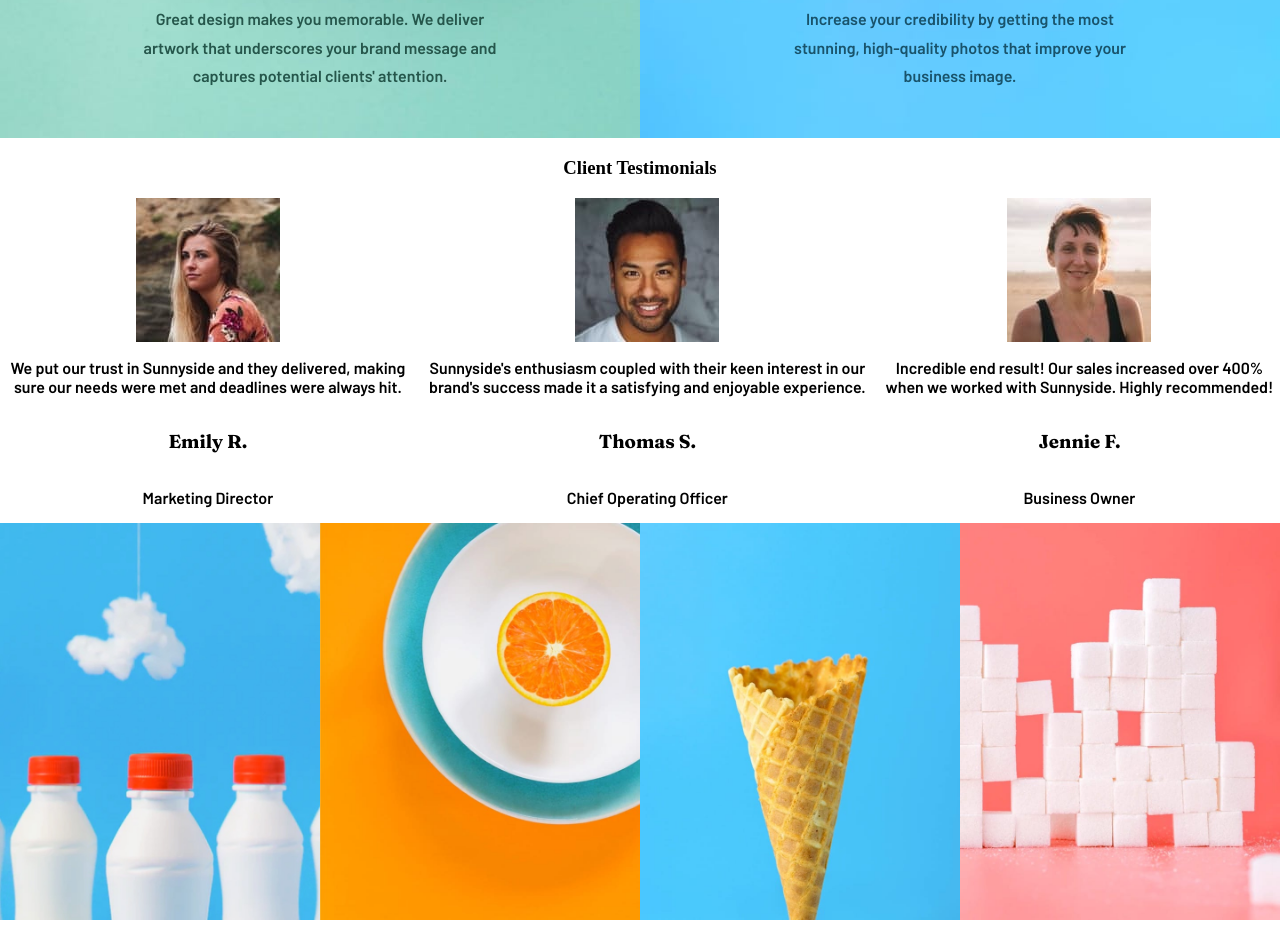
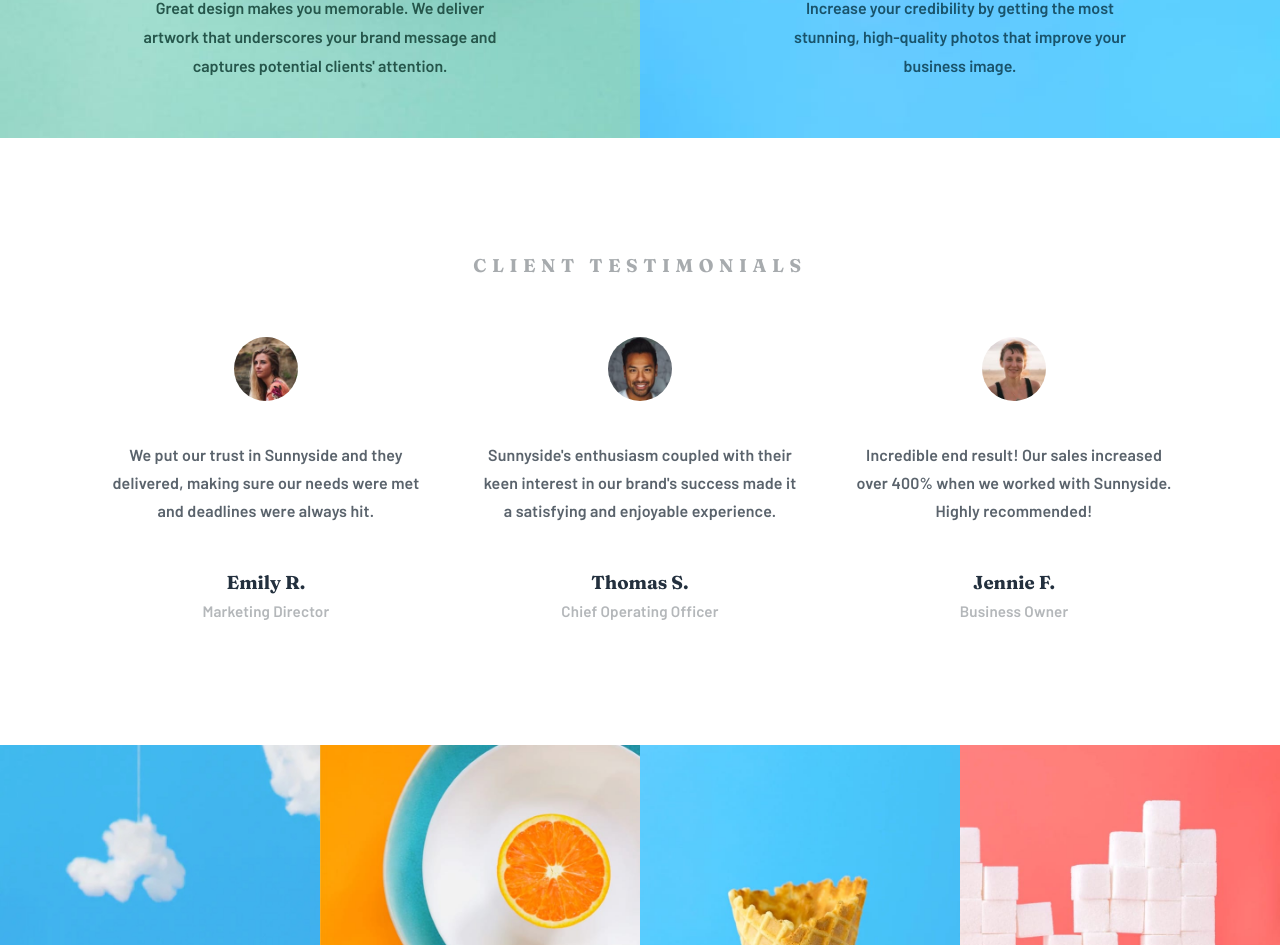
Before and after one commit to VasuBeachoo/sunnyside-landing-page, a React (Create React App) app: page / in a window 1280 px wide. Shown: the part 2173-3118 px from the top of the page. Built offline with nearby package versions, Linux system fonts and the light colour scheme.

Commit message:
Style testimonials section

```diff
--- a/src/App.js
+++ b/src/App.js
@@ -153,7 +153,7 @@ const App = () => {
         </section>
         <section className="features">{renderFeatures(features)}</section>
         <section className="testimonials">
-          <h3 className="testimonials__heading">Client Testimonials</h3>
+          <h3 className="testimonials__heading">CLIENT TESTIMONIALS</h3>
           <div className="testimonials__container">
             {testimonials.map((testimonial) => (
               <Testimonial
--- a/src/css/style.css
+++ b/src/css/style.css
@@ -220,6 +220,7 @@ body {
 
 .double-feature__paragraph {
   font-family: "Barlow", sans-serif;
+  line-height: 1.75rem;
 }
 
 .double-feature__link {
@@ -288,7 +289,6 @@ body {
   font-size: clamp(0.75rem, 5vw, 1rem);
   color: #818498;
   letter-spacing: 0.02rem;
-  line-height: 1.75rem;
   margin: 1.85rem 0 1rem;
 }
 
@@ -335,6 +335,7 @@ body {
 
 .single-feature__paragraph {
   font-family: "Barlow", sans-serif;
+  line-height: 1.75rem;
 }
 
 .single-feature__link {
@@ -357,13 +358,13 @@ body {
 
 .single-feature__heading {
   position: absolute;
-  top: 60.75%;
+  top: 59%;
   font-size: clamp(0.75rem, 5vw, 1.6rem);
 }
 
 .single-feature__paragraph {
   position: absolute;
-  top: 72%;
+  top: 70%;
   font-size: 1rem;
   max-width: 40ch;
   line-height: 1.8rem;
@@ -392,6 +393,15 @@ body {
   -webkit-box-align: center;
       -ms-flex-align: center;
           align-items: center;
+  padding: 6.5rem 5rem;
+}
+
+.testimonials__heading {
+  font-family: "Fraunces", serif;
+  color: #a7abae;
+  font-size: clamp(0.75rem, 5vw, 1.15rem);
+  letter-spacing: 0.35rem;
+  margin: 0.75rem 0 3.75rem 0;
 }
 
 .testimonials__container {
@@ -402,12 +412,14 @@ body {
   -webkit-box-direction: normal;
       -ms-flex-direction: row;
           flex-direction: row;
-  -webkit-box-pack: justify;
-      -ms-flex-pack: justify;
-          justify-content: space-between;
+  -webkit-box-pack: center;
+      -ms-flex-pack: center;
+          justify-content: center;
   -webkit-box-align: start;
       -ms-flex-align: start;
           align-items: flex-start;
+  gap: 5%;
+  width: 100%;
 }
 
 .testimonial {
@@ -427,16 +439,34 @@ body {
   text-align: center;
 }
 
+.testimonial__img {
+  width: 5vw;
+  border-radius: 100%;
+}
+
 .testimonial__paragraph {
   font-family: "Barlow", sans-serif;
+  line-height: 1.75rem;
+  color: #5a636c;
+  max-width: 35ch;
+  letter-spacing: 0.01rem;
+  margin: 2.5rem 0 1.85rem;
 }
 
 .testimonial__name {
   font-family: "Fraunces", serif;
+  color: #23303e;
+  margin: 1rem 0 0.2rem;
 }
 
 .testimonial__title {
   font-family: "Barlow", sans-serif;
+  line-height: 1.75rem;
+  color: #a7abae;
+  font-size: 0.95rem;
+  letter-spacing: 0.01rem;
+  opacity: 0.85;
+  margin: 0 0 1rem;
 }
 
 .gallery {
--- a/src/css/style.scss
+++ b/src/css/style.scss
@@ -43,6 +43,7 @@ $body-font: "Barlow", sans-serif;
 
 @mixin paragraph() {
   font-family: $body-font;
+  line-height: 1.75rem;
 }
 
 @mixin link() {
@@ -236,7 +237,6 @@ body {
     font-size: clamp(0.75rem, 5vw, 1rem);
     color: color(Dark-grayish-blue);
     letter-spacing: 0.02rem;
-    line-height: 1.75rem;
     margin: 1.85rem 0 1rem;
   }
 
@@ -266,13 +266,13 @@ body {
 
   &__heading {
     position: absolute;
-    top: 60.75%;
+    top: 59%;
     font-size: clamp(0.75rem, 5vw, 1.6rem);
   }
 
   &__paragraph {
     position: absolute;
-    top: 72%;
+    top: 70%;
     font-size: 1rem;
     max-width: 40ch;
     line-height: 1.8rem;
@@ -290,9 +290,20 @@ body {
 .testimonials {
   @include section();
   @include flex(column, flex-start, center);
+  padding: 6.5rem 5rem;
+
+  &__heading {
+    @include heading();
+    color: color(Grayish-blue);
+    font-size: clamp(0.75rem, 5vw, 1.15rem);
+    letter-spacing: 0.35rem;
+    margin: 0.75rem 0 3.75rem 0;
+  }
 
   &__container {
-    @include flex(row, space-between, flex-start);
+    @include flex(row, center, flex-start);
+    gap: 5%;
+    width: 100%;
   }
 }
 
@@ -300,16 +311,32 @@ body {
   @include flex(column, flex-start, center);
   text-align: center;
 
+  &__img {
+    width: 5vw;
+    border-radius: 100%;
+  }
+
   &__paragraph {
     @include paragraph();
+    color: color(Very-dark-grayish-blue);
+    max-width: 35ch;
+    letter-spacing: 0.01rem;
+    margin: 2.5rem 0 1.85rem;
   }
 
   &__name {
     @include heading();
+    color: color(Very-dark-desaturated-blue);
+    margin: 1rem 0 0.2rem;
   }
 
   &__title {
     @include paragraph();
+    color: color(Grayish-blue);
+    font-size: 0.95rem;
+    letter-spacing: 0.01rem;
+    opacity: 0.85;
+    margin: 0 0 1rem;
   }
 }
 
```
